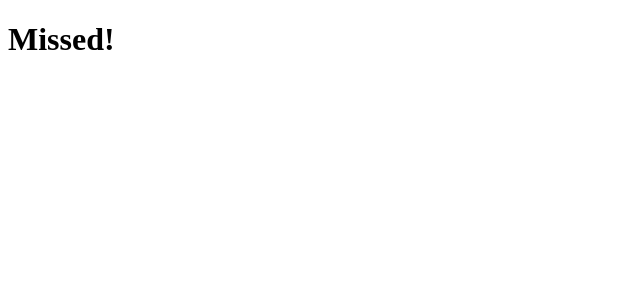
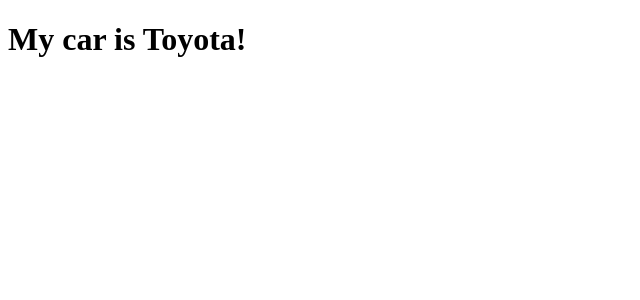
Before and after one commit to thanhpham091790/reactjs, a React (Vite) app in the folder 01-react-tutorial/my-react-app/: page / in a window 1280 px wide. Shown: the top 300 px of the page, without its empty margins (0-640 px from the left). Built offline with nearby package versions, Linux system fonts and the light colour scheme.

Commit message:
The right side of && will only be rendered if the left side is true.

```diff
--- a/01-react-tutorial/my-react-app/src/Car.jsx
+++ b/01-react-tutorial/my-react-app/src/Car.jsx
@@ -1,9 +1,8 @@
 function Car(props) {
-    let { carinfo, children } = props;
-    let { model, ...rest } = carinfo;
+
     return (
         <>
-            <h1>Hello my name is Thanh Pham. I drive a {children} {model} car, and it has made since {rest.year}.</h1>
+            {props.brand && <h1>My car is {props.brand}!</h1>}
         </>
     );
 }
--- a/01-react-tutorial/my-react-app/src/main.jsx
+++ b/01-react-tutorial/my-react-app/src/main.jsx
@@ -1,6 +1,6 @@
 
 import { createRoot } from 'react-dom/client'
-import Goal from './Goal';
+import Car from './Car';
 
 
-createRoot(document.getElementById('root')).render(<Goal isGoal={false} />);
+createRoot(document.getElementById('root')).render(<Car brand='Toyota' />);
```
